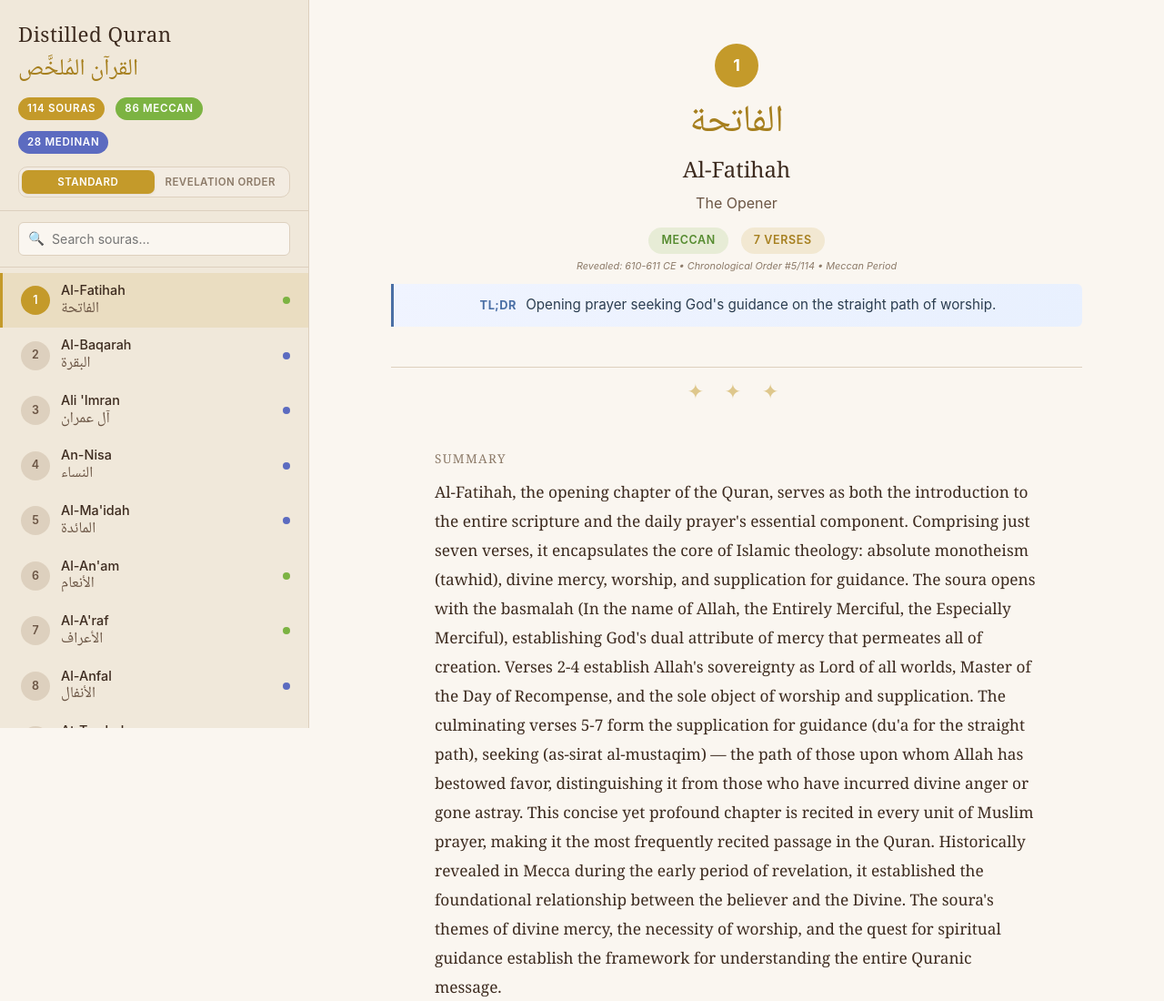
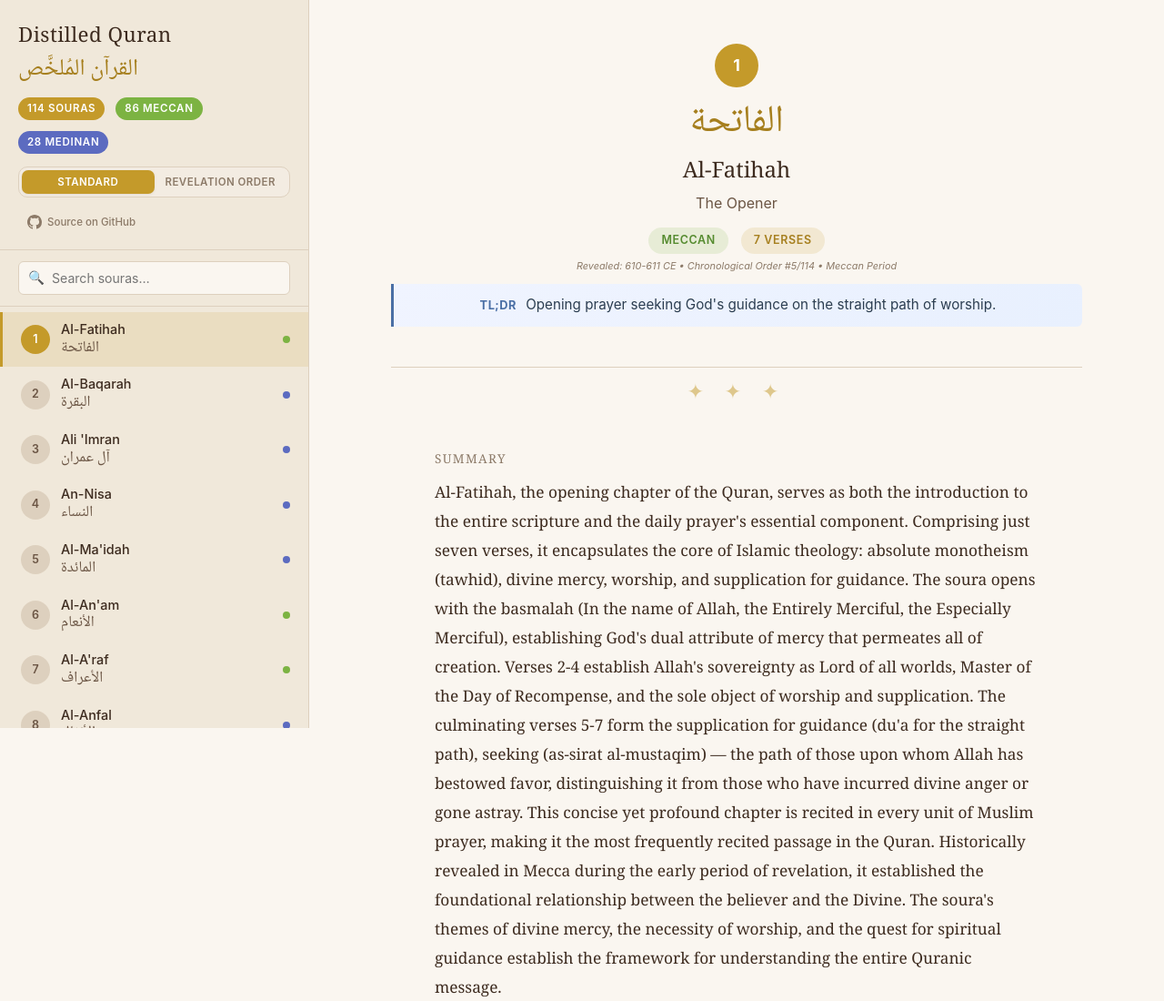
Before and after one commit to raz123/quran-distill, a plain HTML site: page index.html in a window 1280 px wide. Shown: the top 1100 px of the page at 91% size. Drawn offline with Linux system fonts and the light colour scheme.

Commit message:
Add GitHub repo link with icon to sidebar

```diff
--- a/index.html
+++ b/index.html
@@ -142,6 +142,29 @@
   box-shadow: var(--shadow-sm);
 }
 
+.github-link {
+  display: flex;
+  align-items: center;
+  gap: 6px;
+  margin-top: 12px;
+  padding: 6px 10px;
+  font-size: 0.72rem;
+  font-weight: 500;
+  color: var(--text-muted);
+  text-decoration: none;
+  border-radius: var(--radius-md);
+  transition: all var(--transition-fast);
+  font-family: var(--font-sans);
+}
+.github-link:hover {
+  color: var(--text-primary);
+  background: var(--bg-secondary);
+}
+.github-link svg {
+  width: 16px;
+  height: 16px;
+  fill: currentColor;
+}
 .chronological-note {
   font-size: 0.68rem;
   color: var(--text-muted);
@@ -602,6 +625,10 @@
       <button class="order-toggle-btn active" id="btnStandard" onclick="setOrderMode('standard')">Standard</button>
       <button class="order-toggle-btn" id="btnChronological" onclick="setOrderMode('chronological')">Revelation Order</button>
     </div>
+    <a class="github-link" href="https://github.com/raz123/quran-distill" target="_blank" rel="noopener">
+      <svg viewBox="0 0 16 16" xmlns="http://www.w3.org/2000/svg"><path d="M8 0C3.58 0 0 3.58 0 8c0 3.54 2.29 6.53 5.47 7.59.4.07.55-.17.55-.38 0-.19-.01-.82-.01-1.49-2.01.37-2.53-.49-2.69-.94-.09-.23-.48-.94-.82-1.13-.28-.15-.68-.52-.01-.53.63-.01 1.08.58 1.23.82.72 1.21 1.87.87 2.33.66.07-.52.28-.87.51-1.07-1.78-.2-3.64-.89-3.64-3.95 0-.87.31-1.59.82-2.15-.08-.2-.36-1.02.08-2.12 0 0 .67-.21 2.2.82.64-.18 1.32-.27 2-.27.68 0 1.36.09 2 .27 1.53-1.04 2.2-.82 2.2-.82.44 1.1.16 1.92.08 2.12.51.56.82 1.27.82 2.15 0 3.07-1.87 3.75-3.65 3.95.29.25.54.73.54 1.48 0 1.07-.01 1.93-.01 2.2 0 .21.15.46.55.38A8.013 8.013 0 0016 8c0-4.42-3.58-8-8-8z"/></svg>
+      Source on GitHub
+    </a>
   </div>
   <div class="search-wrapper">
     <div class="search-container">
```
